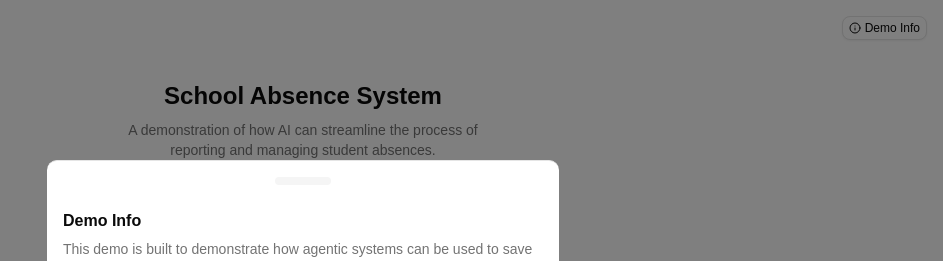
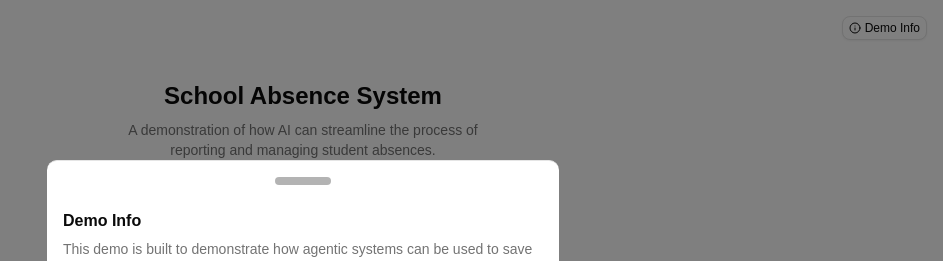
Before and after one commit to internetdrew/absence-ai, a React (Vite) app: page / in a window 1280 px wide. Both pictures are taken after a click on the button "Demo Info". Shown: the top 261 px of the page, without its empty margins (337-1280 px from the left). Built offline with nearby package versions, Linux system fonts and the light colour scheme.

Commit message:
make tab darker

```diff
--- a/src/components/ui/drawer.tsx
+++ b/src/components/ui/drawer.tsx
@@ -63,7 +63,7 @@ function DrawerContent({
         )}
         {...props}
       >
-        <div className='bg-muted mx-auto mt-4 mb-2 hidden h-2 w-14 shrink-0 rounded-full group-data-[vaul-drawer-direction=bottom]/drawer-content:block' />
+        <div className='bg-neutral-800/35 mx-auto mt-4 mb-2 hidden h-2 w-14 shrink-0 rounded-full group-data-[vaul-drawer-direction=bottom]/drawer-content:block' />
         {children}
       </DrawerPrimitive.Content>
     </DrawerPortal>
```
